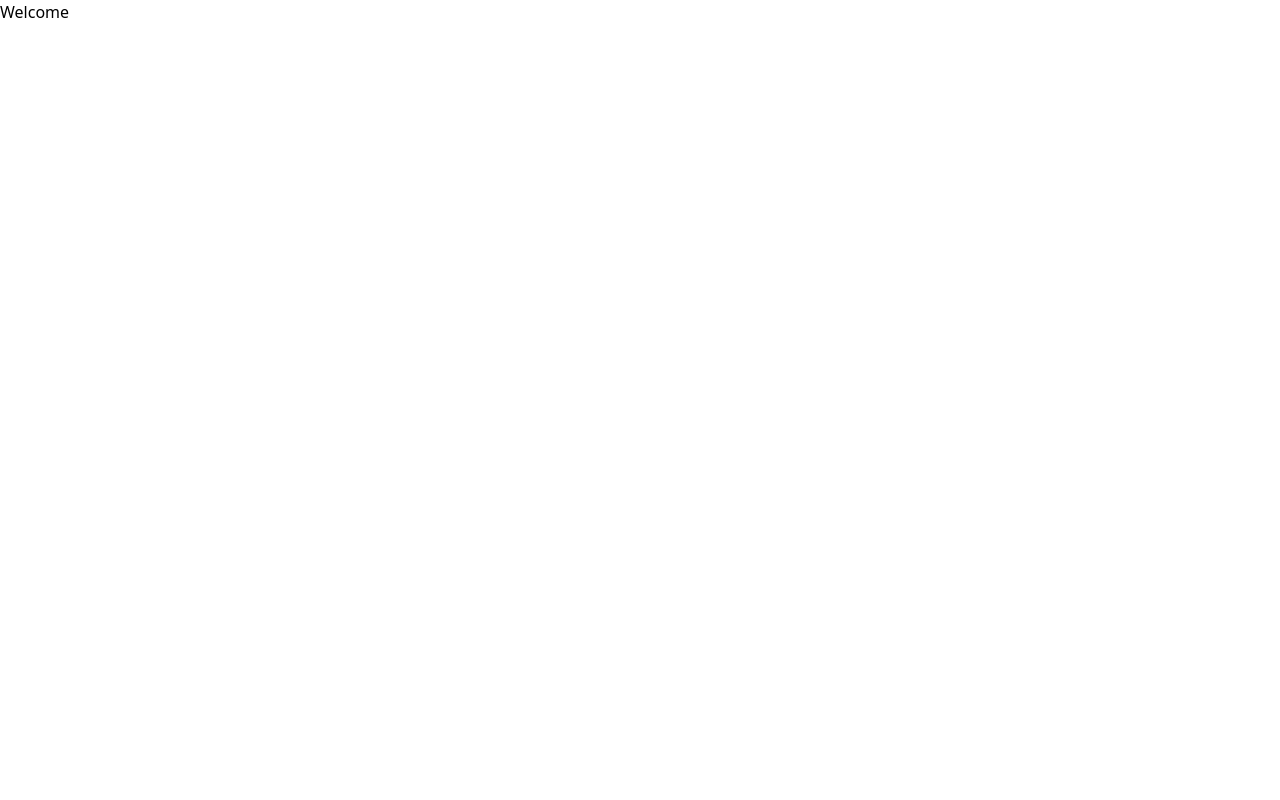
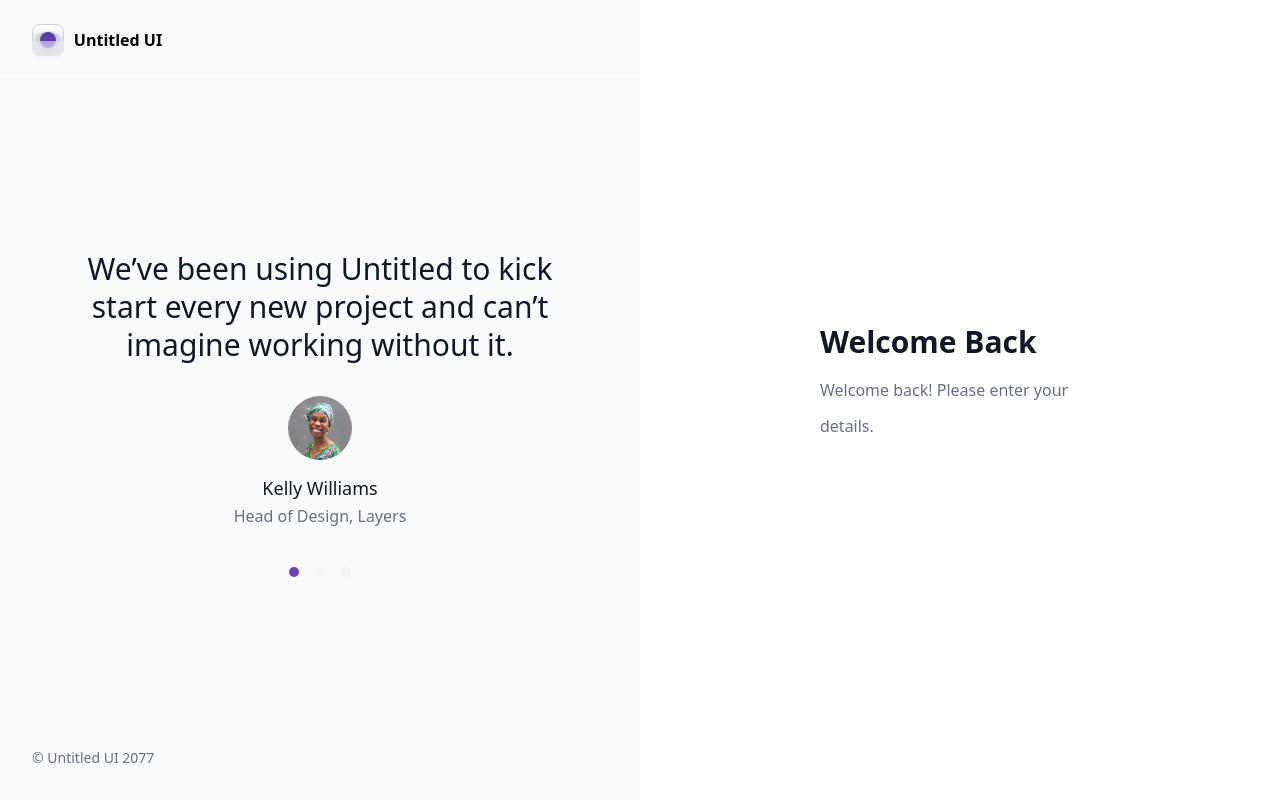
Before and after one commit to arcteggzz/UnbugQa-Vue-Forms, a Vue app: page / in a window 1280 px wide. Built offline with nearby package versions, Linux system fonts and the light colour scheme.

Commit message:
Added Accoolades and Form

```diff
--- a/src/App.vue
+++ b/src/App.vue
@@ -1,13 +1,17 @@
 <template>
-  <div class="">
-    Welcome
+  <div class="flex">
+    <Accolades />
+    <Form />
   </div>
 </template>
 
 <script>
+import Accolades from './components/Accolades.vue';
+import Form from './components/Form.vue';
 
 
 export default {
-  name: 'App',
+    name: "App",
+    components: { Accolades, Form }
 }
 </script>
--- /dev/null
+++ b/src/components/Accolades.vue
@@ -0,0 +1,21 @@
+<template>
+    <div class="flex flex-col justify-between h-screen bg-[#F9FAFB] w-[50%]">
+        <NavBar />
+        <FeedBack />
+        <footer class="ml-[32px] mb-[32px]">
+            <p class="font-inter font-[400] text-[14px] text-[#667085]">
+                © Untitled UI 2077
+            </p>
+        </footer>
+    </div>
+</template>
+
+<script>
+import NavBar from './NavBar.vue';
+import FeedBack from './FeedBack.vue';
+
+export default {
+    name: "Accolades",
+    components: { NavBar, FeedBack }
+}
+</script>
--- /dev/null
+++ b/src/components/FeedBack.vue
@@ -0,0 +1,31 @@
+<template>
+    <div class="md:py-[96px] sm:py-[64px] md:px-[64px] sm:px-[16px] text-center">
+        <h2 class="md:text-[30px] sm:text-[30px] font-[500] text-[#101828] sm:px-[16px] md:leading-[38px] sm:leading-[30px]">
+            We’ve been using Untitled to kick start every new project and can’t imagine working without it.
+        </h2>
+        <div class="flex flex-col items-center mt-[32px]">
+            <img v-bind:src=maggi alt="avatar" class="w-[64px] h-[64px] rounded-full" />
+            <h2 class="text-[18px] font-[500] text-[#101828] sm:px-[16px] leading-[24px] md:mt-[16px] text-center">Kelly Williams</h2>
+            <h2 class="text-[16px] font-[400] text-[#667085] sm:px-[16px] leading-[24px] md:mt-[4px] text-center">Head of Design, Layers</h2>
+        </div>
+        <div class="flex justify-center gap-x-[16px] mt-[39.5px]">
+            <div class="w-[10px] aspect-square rounded-full bg-[#6941C6]"></div>
+            <div class="w-[10px] aspect-square rounded-full bg-[#F2F4F7]"></div>
+            <div class="w-[10px] aspect-square rounded-full bg-[#F2F4F7]"></div>
+        </div>
+    </div>
+</template>
+
+<script>
+import maggi from "../assets/maggi.jpg"
+
+export default {
+  name: 'Feedback',
+  data() {
+    return {
+        maggi: maggi
+    }
+  }
+}
+
+</script>
--- /dev/null
+++ b/src/components/Form.vue
@@ -0,0 +1,19 @@
+<template>
+    <main class="w-[50%] px-[180px] flex flex-col justify-center">
+        <section>
+            <h1 class="md:text-[30px] font-[700] text-[#101828] md:leading-[36px] mb-[12px]">
+                Welcome Back
+            </h1>
+            <p class="md:text-[16px] font-[400] text-[#667085] md:leading-[36px] mb-[32px]">
+                Welcome back! Please enter your details.
+            </p>
+        </section>
+    </main>
+</template>
+
+<script>
+
+export default {
+    name: "Form",
+}
+</script>
--- /dev/null
+++ b/src/components/Logo.vue
@@ -0,0 +1,18 @@
+<template>
+    <div class="flex items-center cursor-pointer justify-center">
+        <div class="relative flex justify-center items-center aspect-square w-[32px] border-[0.2px] border-[#D0D5DD] bg-gradient-to-b from-[#FFFFFF] to-[#D0D5DD] rounded-[8px]">
+            <div class="absolute top-[16px] w-[32px] h-[16px] rounded-b-[8px] backdrop-blur-[5px] bg-gray-100 opacity-50 shadow-[0_1px_3px_rgba(16,24,40,0.1)_0_1px_2px_rgba(16,24,40,0.06)]"></div>
+            <div class="flex justify-center items-center aspect-sqare w-[28.08px] rounded-[50%] bg-[#D0D5DD] border-[0.1px]">
+                <div class="aspect-square w-[16px] rounded-[50%] bg-gradient-to-b from-[#53389E] to-[#6941C6]"></div>
+            </div>
+        </div>
+        <h2 class="ml-[9.83px] font-inter font-semibold text-[16px]">Untitled UI</h2>
+    </div>
+</template>
+
+<script>
+
+export default {
+    name: "Logo",
+}
+</script>
--- /dev/null
+++ b/src/components/NavBar.vue
@@ -0,0 +1,15 @@
+<template>
+    <nav class="flex items-center justify-between md:h-[80px] sm:h-[72px] border-b-[1px] border-b-[#F2F4F7] md:px-[32px] sm:pl-[20px] sm:pr-[23px]">
+            <Logo />
+    </nav>
+</template>
+
+<script>
+import Logo from './Logo.vue'
+
+export default {
+    name: 'NavBar',
+    components : { Logo },
+}
+
+</script>
```
Also changed, not shown: src/assets/maggi.jpg (added).
